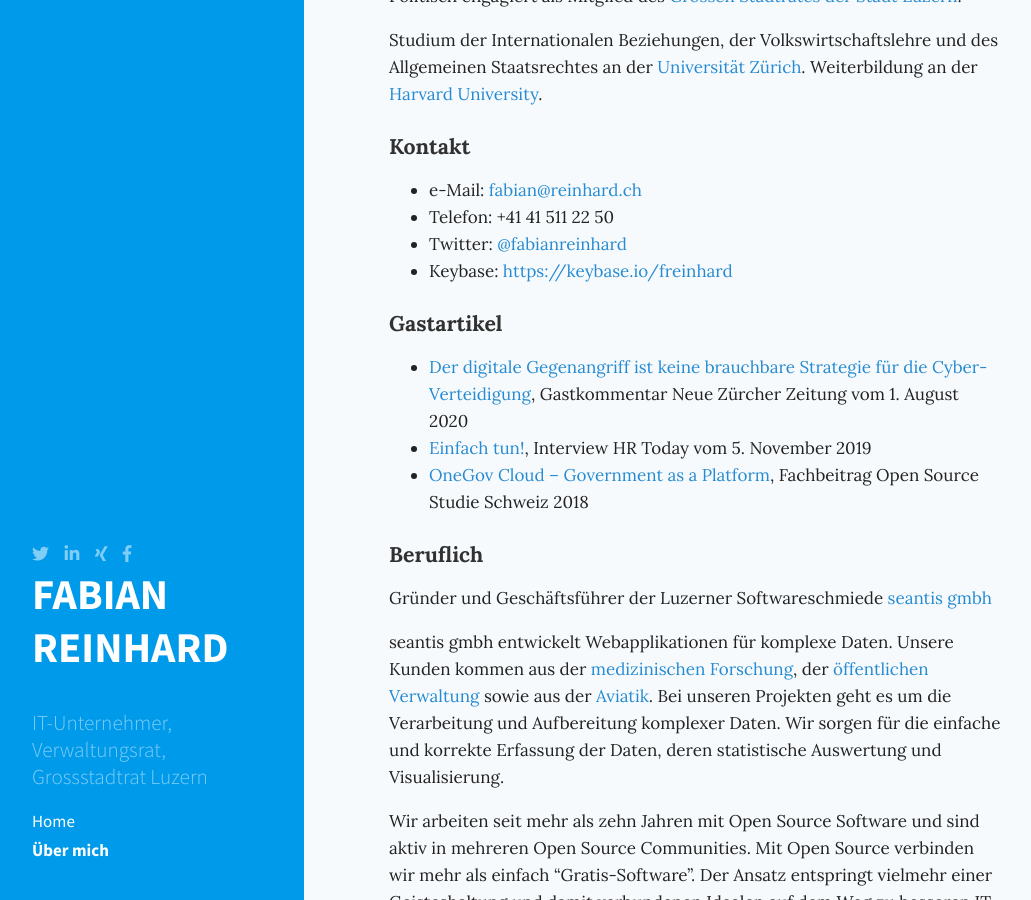
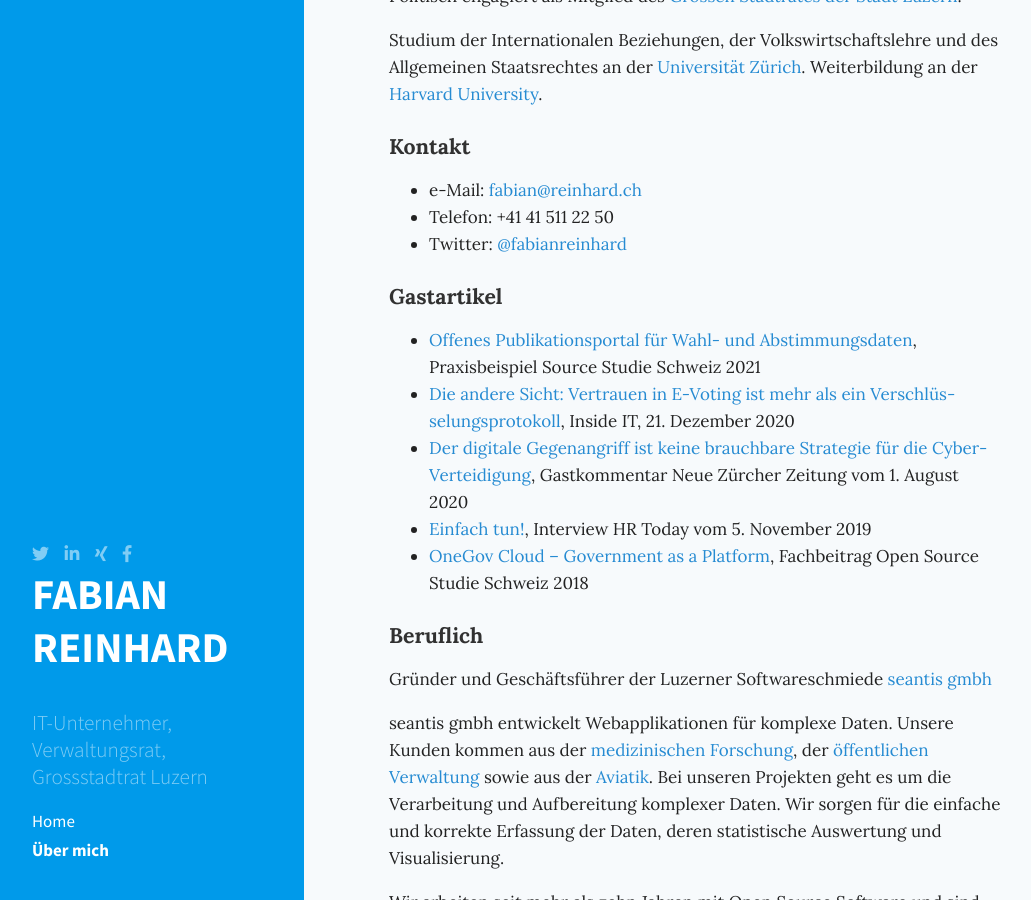
Before and after one commit to freinhard/freinhard.github.io, a Jekyll site: the page built from about.md, in a window 1280 px wide and 900 px high, scrolled down 836 px. Shown: the whole window, without its empty margins (2-1033 px from the left). Built offline with Jekyll 4.4.1, drawn with Linux system fonts in a browser that asks for light colours; nearby versions of some CDN libraries; comment, search, counter and statistics services are not loaded.

Commit message:
Liste Gastbeiträge

```diff
--- a/about.md
+++ b/about.md
@@ -19,9 +19,10 @@
 - e-Mail: [fabian@reinhard.ch](mailto:fabian@reinhard.ch)
 - Telefon: +41 41 511 22 50
 - Twitter: [@fabianreinhard](https://www.twitter.com/fabianreinhard)
-- Keybase: [https://keybase.io/freinhard](https://keybase.io/freinhard)
 
 ### Gastartikel
+- [Offenes Publikationsportal für Wahl- und Abstimmungsdaten](https://oss-studie.ch/assets/pdfs/OSS-Studie2021.pdf), Praxisbeispiel Source Studie Schweiz 2021
+- [Die andere Sicht: Vertrauen in E-Voting ist mehr als ein Verschlüs­selungs­protokoll](https://www.inside-it.ch/de/post/die-andere-sicht-vertrauen-in-e-voting-ist-mehr-als-ein-verschluesselungsprotokoll-20201221), Inside IT, 21. Dezember 2020
 - [Der digitale Gegenangriff ist keine brauchbare Strategie für die Cyber-Verteidigung](https://www.nzz.ch/schweiz/der-digitale-gegenangriff-ist-keine-gute-verteidigungsstrategie-ld.1568757), Gastkommentar Neue Zürcher Zeitung vom 1. August 2020
 - [Einfach tun!](https://hrtoday.ch/de/article/einfach-tun-knowing-learning-doing-gap), Interview HR Today vom 5. November 2019
 - [OneGov Cloud – Government as a Platform](https://www.oss-studie.ch/open-source-studie-2018.pdf), Fachbeitrag Open Source Studie Schweiz 2018
```
